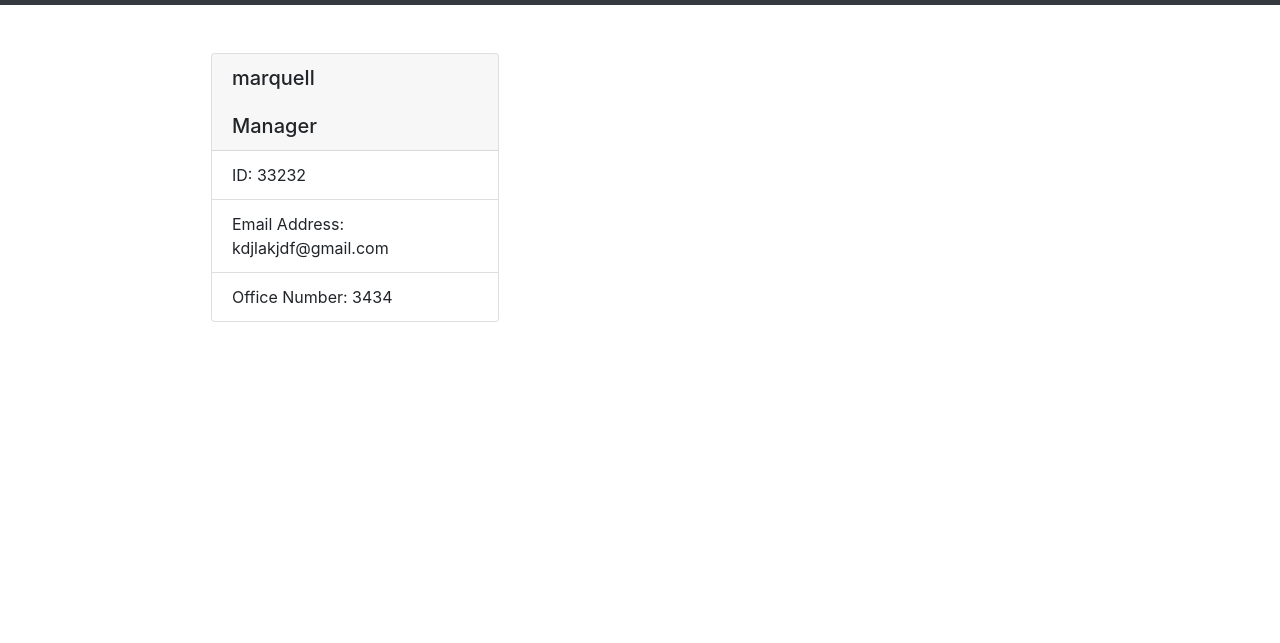
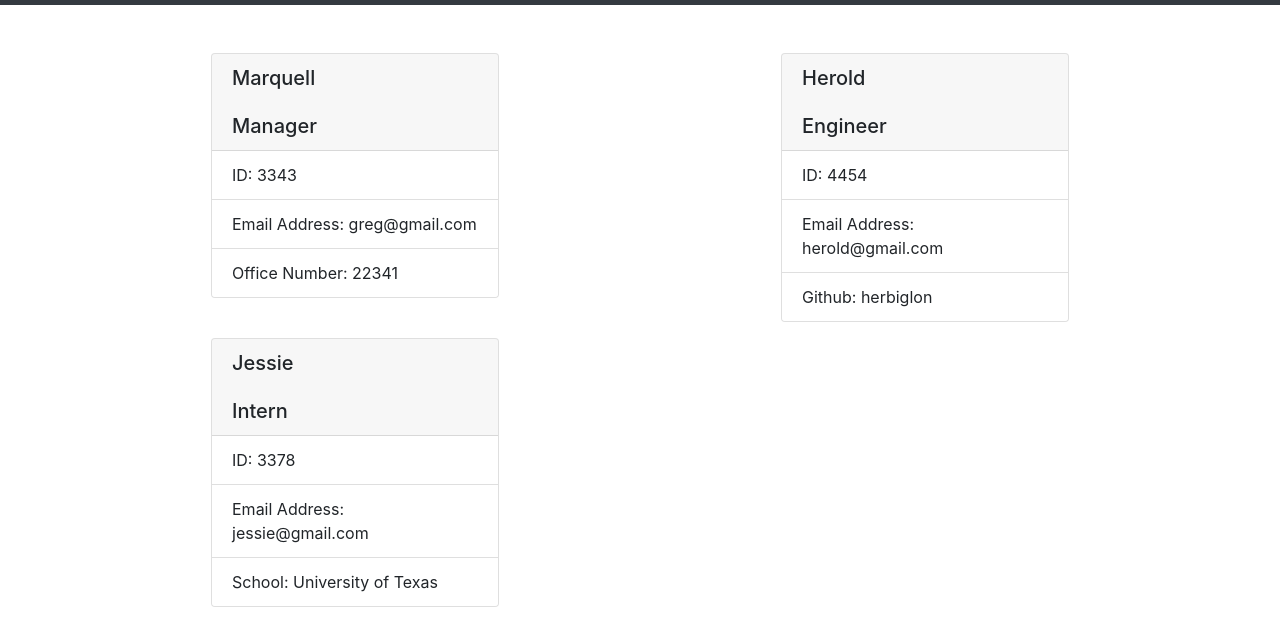
Before and after one commit to mqt2999/Team-Profile-Generator, a website: page Develope/dist/index.html in a window 1280 px wide. Shown: the part 51-694 px from the top of the page. Drawn offline with nearby package versions, Linux system fonts and the light colour scheme.

```diff
--- a/Develope/dist/index.html
+++ b/Develope/dist/index.html
@@ -16,14 +16,32 @@
 
     <div class="col-6">
                     <div class="card mx-auto mb-3" style="width: 18rem">
-                    <h5 class="card-header">marquell<br /><br />Manager</h5>
+                    <h5 class="card-header">Marquell<br /><br />Manager</h5>
                     <ul class="list-group list-group-flush">
-                        <li class="list-group-item">ID: 33232</li>
-                        <li class="list-group-item">Email Address: kdjlakjdf@gmail.com</li>
-                        <li class="list-group-item">Office Number: 3434</li>
+                        <li class="list-group-item">ID: 3343</li>
+                        <li class="list-group-item">Email Address: greg@gmail.com</li>
+                        <li class="list-group-item">Office Number: 22341</li>
                     </ul>
                     </div>
-                </div></div>
+                </div><div class="col-6">
+            <div class="card mx-auto mb-3" style="width: 18rem">
+            <h5 class="card-header">Herold<br /><br />Engineer</h5>
+            <ul class="list-group list-group-flush">
+                <li class="list-group-item">ID: 4454</li>
+                <li class="list-group-item">Email Address: herold@gmail.com</li>
+                <li class="list-group-item">Github: herbiglon</li>
+            </ul>
+            </div>
+        </div><div class="col-6">
+            <div class="card mx-auto mb-3" style="width: 18rem">
+            <h5 class="card-header">Jessie<br /><br />Intern</h5>
+            <ul class="list-group list-group-flush">
+                <li class="list-group-item">ID: 3378</li>
+                <li class="list-group-item">Email Address: jessie@gmail.com</li>
+                <li class="list-group-item">School: University of Texas</li>
+            </ul>
+            </div>
+        </div></div>
     </div>
 
 </body>
```
Also changed, not shown: README.md.
